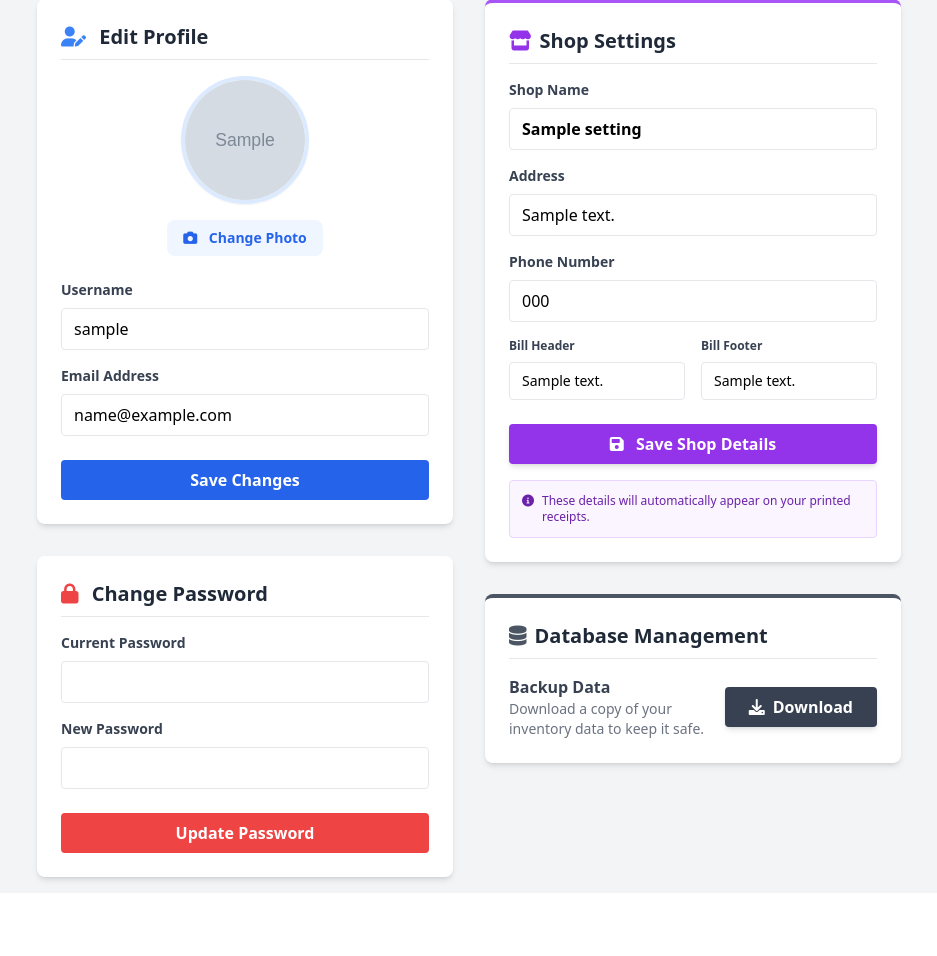
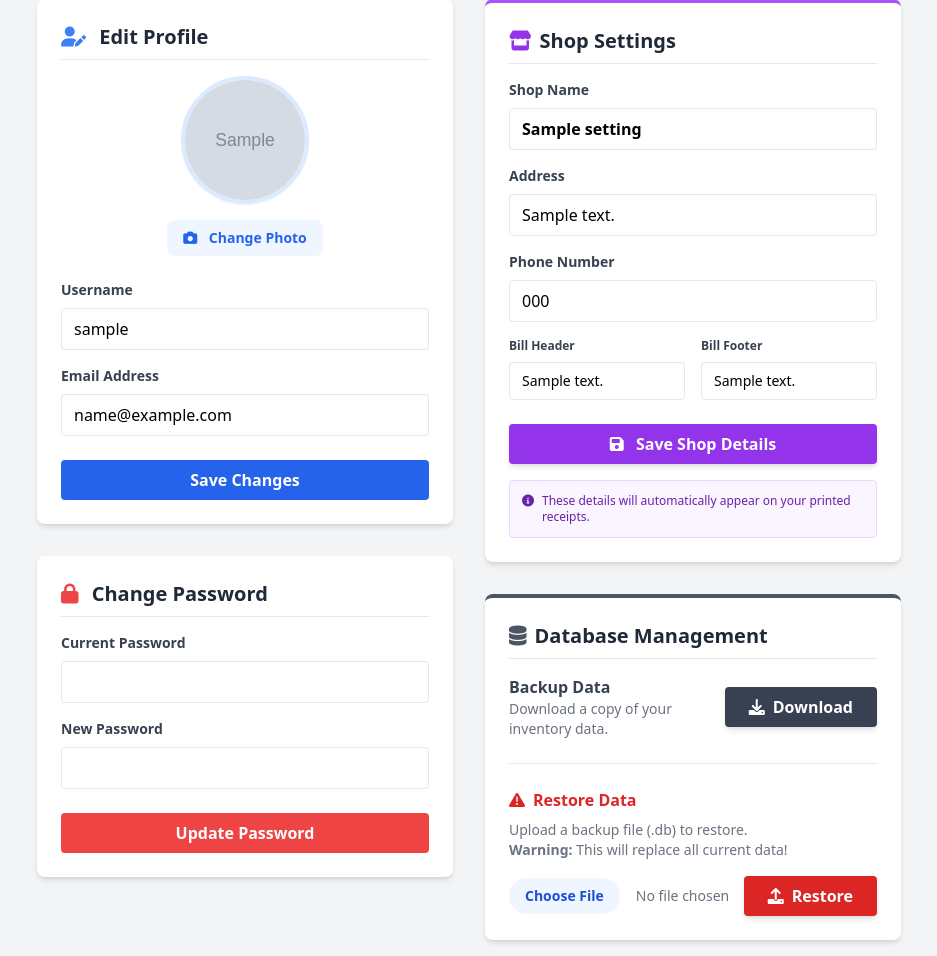
Before and after one commit to HeshithDashan/inventory-saas, a Flask app: page /settings in a window 1280 px wide. Shown: the part 125-1081 px from the top of the page, without its empty margins (171-1108 px from the left). Before the commit the page ends 1011 px from the top, so only its background shows below. Run offline with Flask 3, Linux system fonts and the light colour scheme; a user stored in the database is signed in; tables that the repository leaves empty hold one stand-in row (values such as "Sample post"); grey boxes marked "Sample" are stand-in pictures; some libraries are stand-ins or nearby versions.

Commit message:
Update setting.html

```diff
--- a/templates/settings.html
+++ b/templates/settings.html
@@ -100,7 +100,7 @@
             </div>
 
             {% if user.role == 'admin' %}
-            <div class="h-fit">
+            <div class="h-fit space-y-8">
                 <div class="bg-white p-6 rounded-lg shadow-md border-t-4 border-purple-500">
                     <h2 class="text-xl font-bold mb-4 text-gray-800 border-b pb-2 flex items-center gap-2">
                         <i class="fas fa-store text-purple-600"></i> Shop Settings
@@ -157,18 +157,36 @@
                     </div>
                 </div>
 
-                <div class="mt-8 bg-white p-6 rounded-lg shadow-md border-t-4 border-gray-600">
+                <div class="bg-white p-6 rounded-lg shadow-md border-t-4 border-gray-600">
                     <h2 class="text-xl font-bold mb-4 text-gray-800 border-b pb-2 flex items-center gap-2">
                         <i class="fas fa-database text-gray-600"></i> Database Management
                     </h2>
-                    <div class="flex justify-between items-center">
+
+                    <div class="flex justify-between items-center mb-6 pb-6 border-b border-gray-200">
                         <div>
                             <p class="text-gray-700 font-bold">Backup Data</p>
-                            <p class="text-sm text-gray-500">Download a copy of your inventory data to keep it safe.</p>
+                            <p class="text-sm text-gray-500">Download a copy of your inventory data.</p>
                         </div>
                         <a href="/backup" class="bg-gray-700 hover:bg-gray-800 text-white font-bold py-2 px-6 rounded shadow-md transition flex items-center gap-2">
                             <i class="fas fa-download"></i> Download
                         </a>
+                    </div>
+
+                    <div>
+                        <p class="text-gray-700 font-bold mb-2 text-red-600 flex items-center gap-2">
+                            <i class="fas fa-exclamation-triangle"></i> Restore Data
+                        </p>
+                        <p class="text-sm text-gray-500 mb-4">Upload a backup file (.db) to restore. <br><b>Warning:</b> This will replace all current data!</p>
+
+                        <form action="/restore" method="POST" enctype="multipart/form-data" class="flex gap-2 items-center">
+                            <input type="file" name="backup_file" accept=".db" required
+                                class="block w-full text-sm text-gray-500 file:mr-4 file:py-2 file:px-4 file:rounded-full file:border-0 file:text-sm file:font-semibold file:bg-blue-50 file:text-blue-700 hover:file:bg-blue-100 cursor-pointer">
+
+                            <button type="submit" onclick="return confirm('⚠️ Are you sure? Current data will be replaced!')"
+                                class="bg-red-600 hover:bg-red-700 text-white font-bold py-2 px-6 rounded shadow-md transition flex items-center gap-2 whitespace-nowrap">
+                                <i class="fas fa-upload"></i> Restore
+                            </button>
+                        </form>
                     </div>
                 </div>
             </div>
```
